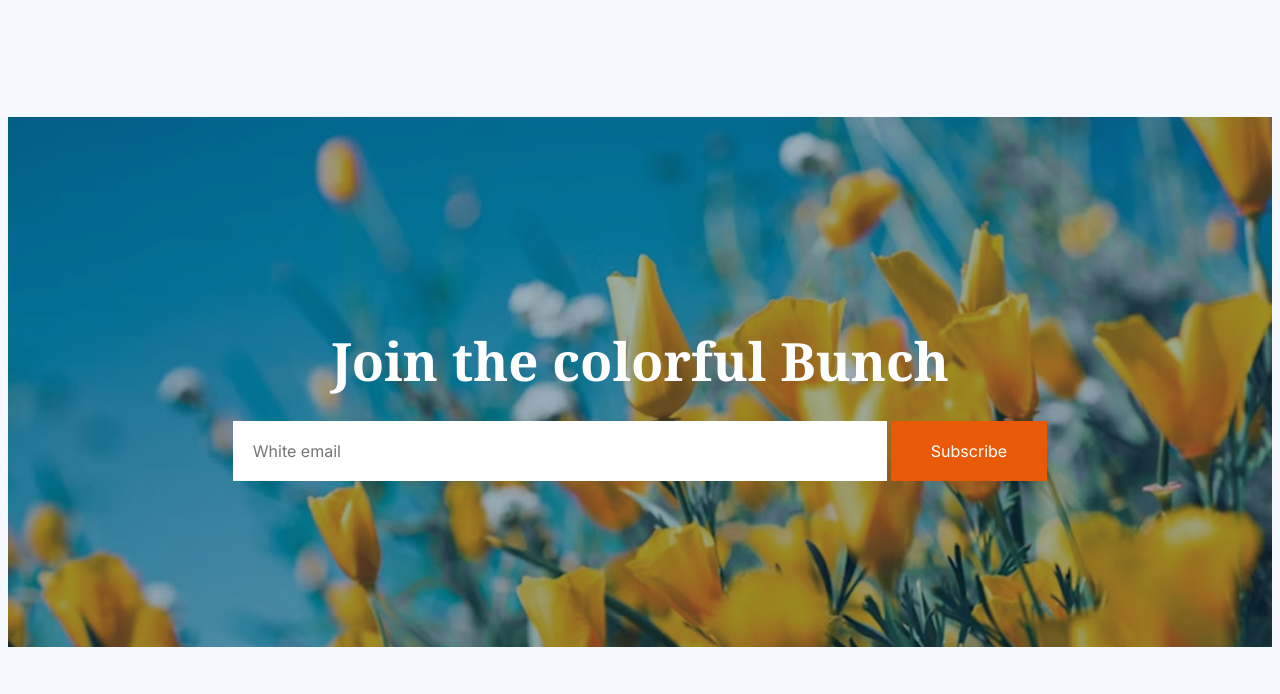
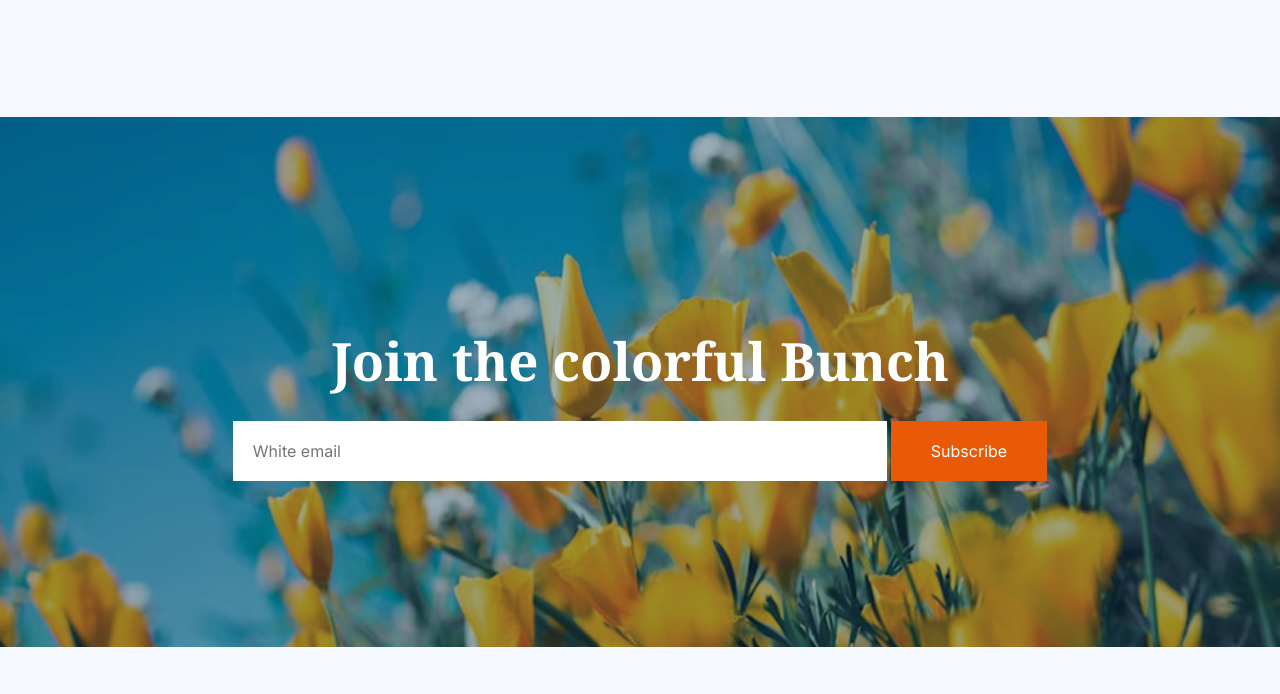
Before and after one commit to rakibul778844/flower-shop, a plain HTML site: page index.html in a window 1280 px wide. Shown: the part 3414-4108 px from the top of the page. Drawn offline with Linux system fonts and the light colour scheme.

Commit message:
join bunch bg image set

```diff
--- a/index.html
+++ b/index.html
@@ -144,6 +144,7 @@
     <footer>
         <!-- join bunch  -->
          <section class="join-bunch">
+            <img src="assets/news-letter-bg.png" alt="">
             <div class="join-box">
                 <h1 class="join-title center noto-serif">
                 Join the colorful Bunch
--- a/styles/style.css
+++ b/styles/style.css
@@ -192,7 +192,7 @@ main{
 .join-bunch{
     margin-top: 120px;
     height: 530px;
-    background-image: url(/assets/news-letter-bg.png);
+    /* background-image: url(/assets/news-letter-bg.png); */
     background-repeat: no-repeat;
     background-size: cover;
     color: white;
@@ -200,6 +200,13 @@ main{
     flex-direction: column;
     align-items: center;
     justify-content: center;
+}
+.join-bunch img{
+    position: absolute;
+    z-index: -1;
+    background-size: cover;
+    width: 100%;
+    height: 530px;
 }
 .join-title{
     font-size: 3.3rem;
@@ -321,6 +328,9 @@ main{
         margin-top: 50px;
         background-size: cover;
     }
+    .join-bunch img{
+        height: 275px;
+    }
     .join-title{
         font-size: 1.3rem;
         margin-bottom: 5px;
```
